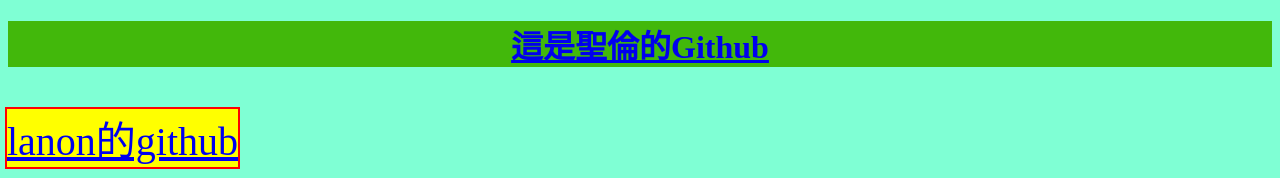
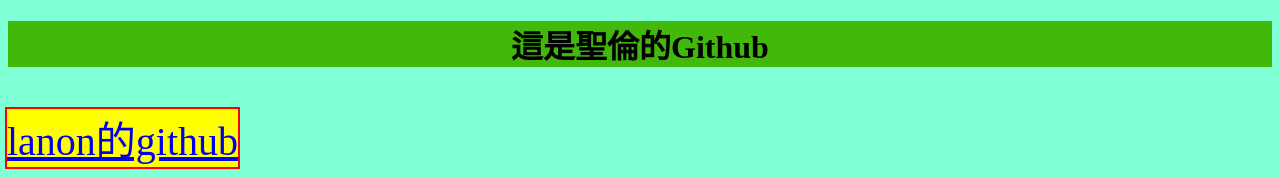
Before and after one commit to lamon5hate0/shenglun.github.io, a plain HTML site: page index.html in a window 1280 px wide. Shown: the top 178 px of the page. Drawn offline with Linux system fonts and the light colour scheme.

Commit message:
Update index.html

```diff
--- a/index.html
+++ b/index.html
@@ -17,7 +17,7 @@
   </head>
   <body>
      <header>
-       <h1><a href="https://shenglun.nctu.me/">這是聖倫的Github</a></h2><br>
+       <h1>這是聖倫的Github</h1><br>
         <span style="position:absolute; left:5px ;  border:2px red solid;  font-size:40px; background-color:yellow; ">
             <a href="https://lamon.nctu.me/">lanon的github</a>
         </span>
```
